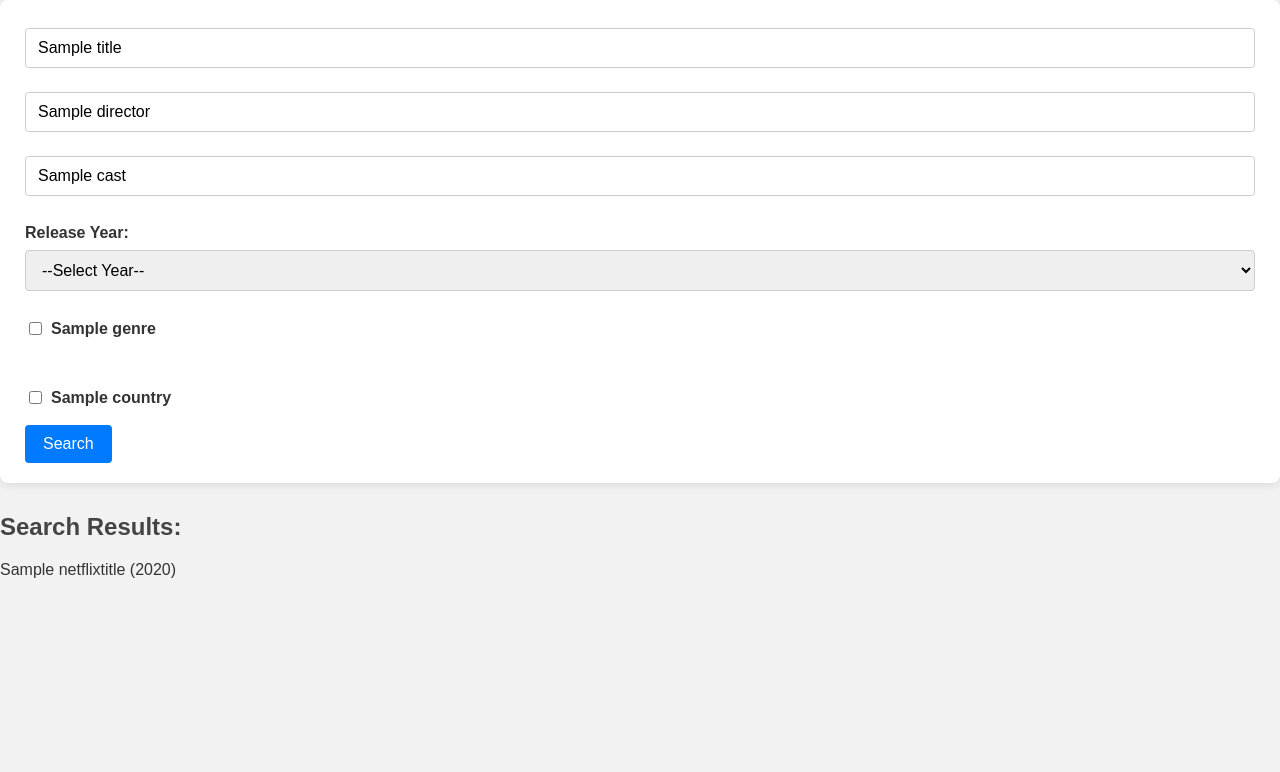
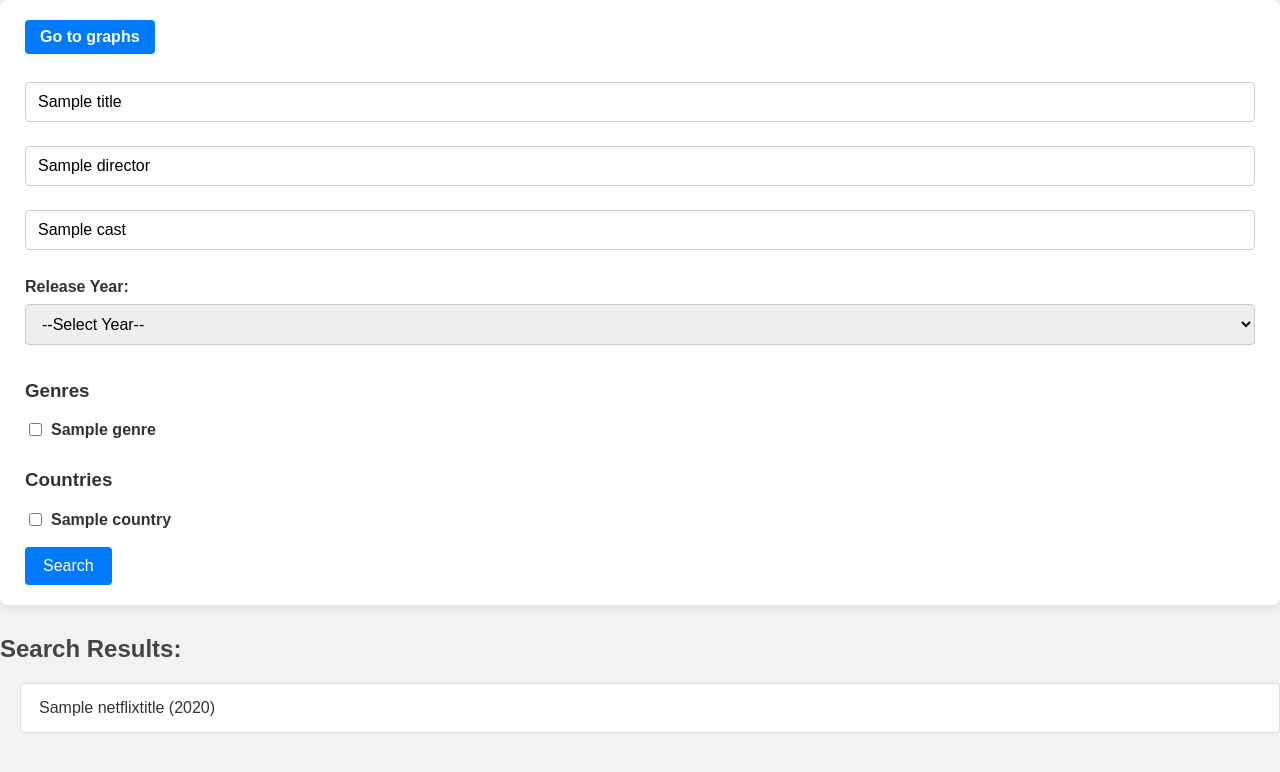
Before and after one commit to davidblackwell121/Python-Project, a Django app: template Project/NetflixTitles/netflixTitlesApp/templates/Homepage.html in a window 1280 px wide. Shown: the top 772 px of the page. Run offline with Django 5.2, Linux system fonts and the light colour scheme; tables that the repository leaves empty hold one stand-in row (values such as "Sample post"); the template is opened without the code that fills it: values that come from a table or form of the project are taken from there, most other values are stand-ins (such as "Sample title", 1, 10 or a date in 2020).

Commit message:
Added more styling to search page, more user friendly, fixed bugs

```diff
--- a/Project/NetflixTitles/NetflixTitles/settings.py
+++ b/Project/NetflixTitles/NetflixTitles/settings.py
@@ -40,8 +40,6 @@ INSTALLED_APPS = [
     "netflixTitlesApp",
     "NetflixTitles"
 ]
-
-STATIC_URL = '/static/'
 
 MIDDLEWARE = [
     "django.middleware.security.SecurityMiddleware",
--- a/Project/NetflixTitles/NetflixTitles/urls.py
+++ b/Project/NetflixTitles/NetflixTitles/urls.py
@@ -20,6 +20,6 @@ from django.urls import path
 from netflixTitlesApp import views
 
 urlpatterns = [
-    path("admin/", admin.site.urls),
-    path("search/", views.year_view)
+    path('', views.year_view, name='home'),
+    path("graphs/", views.graphs, name='graphs')
 ]
--- a/Project/NetflixTitles/netflixTitlesApp/static/searchApp/css/search.css
+++ b/Project/NetflixTitles/netflixTitlesApp/static/searchApp/css/search.css
@@ -10,6 +10,22 @@ body {
   max-width: 900px;
   margin: 40px auto;
   padding: 0 20px;
+}
+
+.graphs-link {
+    display: inline-block;
+    margin-bottom: 20px;
+    padding: 8px 15px;
+    background-color: #007BFF;
+    color: white;
+    font-weight: bold;
+    text-decoration: none;
+    border-radius: 4px;
+    transition: background-color 0.2s ease
+}
+
+.graphs-link:hover {
+    background-color: #0056b3;
 }
 
 form {
@@ -64,7 +80,7 @@ h2 {
   border: 1px solid #ddd;
   border-radius: 4px;
   margin-bottom: 12px;
-  line-height: 1.4;
+  margin-left: 20px;
 }
 
 label.checkbox-label {
@@ -79,5 +95,5 @@ label.checkbox-label input[type="checkbox"] {
 }
 
 .genre-group {
-    margin-bottom: 50px;
+    margin-bottom: 30px;
 }
--- a/Project/NetflixTitles/netflixTitlesApp/templates/Homepage.html
+++ b/Project/NetflixTitles/netflixTitlesApp/templates/Homepage.html
@@ -1,5 +1,3 @@
-{% load static %}
-
 <!DOCTYPE html>
 <html lang="en">
 <head>
@@ -7,14 +5,16 @@
     <meta name="viewport" content="width=device-width, initial-scale=1.0">
     <title>Netflix Title Search</title>
 
-    <link rel="stylesheet" href="{% static '/searchApp/css/search.css' %}">
+    {% load static %}
+    <link rel="stylesheet" href="{% static 'searchApp/css/search.css' %}">
+
 </head>
 <body>
     <form method="GET">
+        <a class="graphs-link" href="{% url 'graphs' %}">Go to graphs</a>
+
         <input type="text" id="title" name="title" placeholder="Search by Title" value="{{title}}">
-
         <input type="text" id="director" name="director" placeholder="Search by Director" value="{{director}}">
-
         <input type="text" id="cast" name="cast" placeholder="Search by Cast" value="{{cast}}">
 
         <label for="release_year">Release Year:</label>
@@ -25,21 +25,21 @@
             {% endfor %}
         </select><br>
 
+        <h3>Genres</h3>
         <div class="checkbox-group genre-group">
             {% for g in genre %}
-                {% if g %}
-                    <label class="checkbox-label" for="{{g}}">
-                        <input type="checkbox" id="{{g}}" name="genres" value="{{g}}">
-                        {{g}}
-                    </label>
-                {% endif %}
+                <label class="checkbox-label">
+                    <input type="checkbox" id="{{g}}" name="genres" value="{{g}}">
+                    {{g}}
+                </label>
             {% endfor %}
         </div>
 
+        <h3>Countries</h3>
         <div class="checkbox-group">
             {% for c in country %}
                 {% if c %}
-                    <label class="checkbox-label" for="{{c}}">
+                    <label class="checkbox-label">
                         <input type="checkbox" id="{{c}}" name="countries" value="{{c}}">
                         {{c}}
                     </label>
@@ -52,8 +52,26 @@
     </form>
 
     <h2>Search Results:</h2>
+    <div class="results">
         {% for r in results %}
             <p>{{r}}</p>
         {% endfor %}
+    </div>
+
+    <script>
+        // Save scroll position before leaving/reloading the page
+        window.addEventListener("beforeunload", function () {
+            localStorage.setItem("scrollPos", window.scrollY);
+        });
+
+        // Restore scroll position on page load (useful for search)
+        window.addEventListener("load", function () {
+            const scrollPos = localStorage.getItem("scrollPos");
+            if (scrollPos) {
+            window.scrollTo(0, scrollPos);
+            localStorage.removeItem("scrollPos");
+            }
+        });
+    </script>
 </body>
 </html>
--- a/data.py
+++ b/data.py
@@ -5,7 +5,7 @@ import matplotlib.pyplot as plt
 #Is supposed to grab the amount of times a certain string shows in the csv and add it to an array
 #Treats catagories, countries, ect with more then one entry different though, so action and action, comedy are different strings
 
-df = pd.read_csv('netflix_titles.csv')
+df = pd.read_csv('netflix_titles.csv') # need to upload this into folder
 
 filled_df = df.fillna("No info Available")
 
```
Also changed, not shown: Project/NetflixTitles/netflixTitlesApp/graphs.py (+14 -13 lines), Project/NetflixTitles/netflixTitlesApp/templates/graphs.html (added, +12 -0 lines), Project/NetflixTitles/netflixTitlesApp/views.py (+34 -18 lines).
